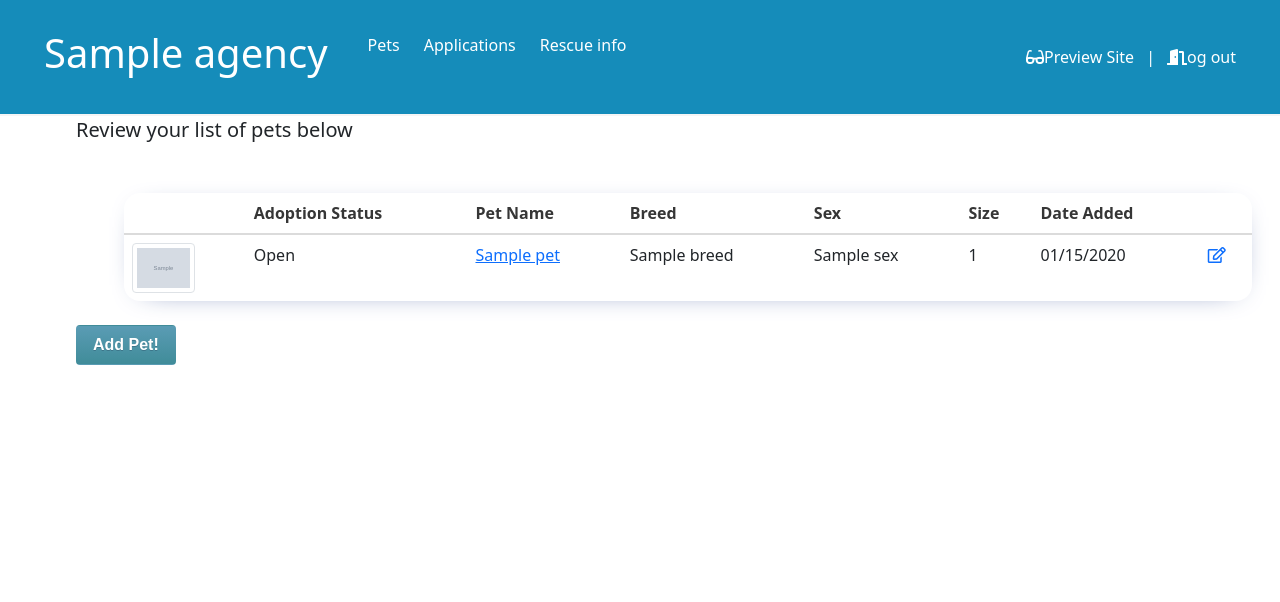
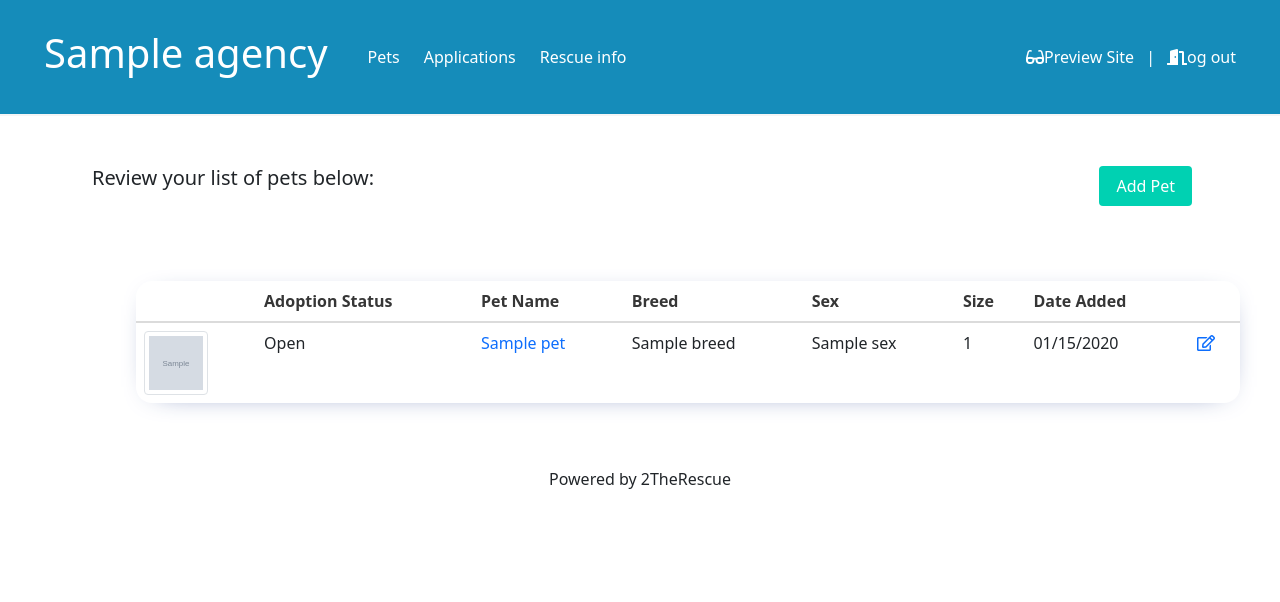
Before and after one commit to Team-Caktus/2therescue, a Django app: template templates/staff/pet_list.html in a window 1280 px wide. Shown: the top 602 px of the page. Run offline with Django 3.2, Linux system fonts and the light colour scheme; a user stored in the database is signed in; tables that the repository leaves empty hold one stand-in row (values such as "Sample post"); the template is opened without the code that fills it: most values are stand-ins (such as "Sample title", 1, 10 or a date in 2020); grey boxes marked "Sample" are stand-in pictures; parts of the project's set-up code (start-up, migrations or seed data) failed here and were passed over.

Commit message:
changed some things even though its past the cutoff time

```diff
--- a/petrescue/views.py
+++ b/petrescue/views.py
@@ -39,7 +39,7 @@ def AppView(request):
     # pet = get_object_or_404(Pet, pk=pk)
     form = AppForm(data=request.POST)
     if form.is_valid():
-        applicant = form.save(commit=False)
+        applicant = form.save()
         # applicant.pet_id = pet.pk
         applicant.save()
         return redirect(to="app_saved")
@@ -62,7 +62,7 @@ def agency(request):
         form = AgencyForm(request.POST, request.FILES)
         if form.is_valid():
             agency = form.save()
-            return redirect(to='home')
+            return redirect(to='pet_list')
 
     return render(request, "staff/agency.html", {"form": form, "agency": agency})
 
--- a/static/css/staff.css
+++ b/static/css/staff.css
@@ -78,20 +78,11 @@ header a {
 }
 
 .button {
-	box-shadow: 0px 10px 14px -7px #276873;
-	background:linear-gradient(to bottom, #599bb3 5%, #408c99 100%);
-	background-color:#599bb3;
-	border-radius:8px;
-	display:inline-block;
-	cursor:pointer;
-	color:#ffffff;
-	font-family:Arial;
-	font-size:20px;
-	font-weight:bold;
-	padding:13px 32px;
-	text-decoration:none;
-	text-shadow:0px 1px 0px #3d768a;
+    background-color: #3db39f;
+    color: white;
+    text-decoration: none;
 }
+
 /*
 .button {
     background-color: #fff;
@@ -126,6 +117,12 @@ header a {
 
 .homepage-img {
     height: 15rem;
+    object-fit: cover;
+}
+
+.img-thumbnail {
+    height: 4rem;
+    width: 4rem;
     object-fit: cover;
 }
 
@@ -278,3 +275,7 @@ table {
 td {
     padding: auto 1rem;
 }
+
+a {
+    text-decoration: none !important;
+}
--- a/templates/petrescue/application.html
+++ b/templates/petrescue/application.html
@@ -118,13 +118,9 @@
       {{ form.vet_info }}
   </div>
 </div>
-
-
-
     <div>
-      <button class="button is-info" type="submit">Apply</button>
+      <button class="button">Apply</button>
     </div>
   </form>
 </div>
-
 {% endblock %}
--- a/templates/staff/add_pet.html
+++ b/templates/staff/add_pet.html
@@ -8,7 +8,7 @@
 <form class="column" action="{% url 'add_pet' %}" method="POST" enctype="multipart/form-data">
 
     {% csrf_token %}
-    {{ form.name_of_field }}
+
 
 
 <div class="columns field is-grouped-multiline">
@@ -122,10 +122,8 @@
     {{ form.notes }}
 </div>
 </div>
-
-
     <div>
-      <button class="button is-info" type="submit">Add Pet!</button>
+      <button class="button is-info" type="submit">Add</button>
     </div>
   </form>
 </div>
--- a/templates/staff/application_list.html
+++ b/templates/staff/application_list.html
@@ -2,8 +2,8 @@
 {% load static %}
 {% block content %}
 {% if request.user.is_authenticated %}
-<p class="lead">Review your list of applications below</p>
-
+<div class="mt-4"><p class="lead">Review your list of applications below</p>
+</div>
 <table class="table">
     <thead>
       <tr>
--- a/templates/staff/pet_list.html
+++ b/templates/staff/pet_list.html
@@ -2,7 +2,16 @@
 {% load static %}
 {% block content %}
 {% if request.user.is_authenticated %}
-<p class="lead">Review your list of pets below</p>
+<div class="container is-flex-direction-column is-justify-content-space-around ml-0">
+<br />
+    <br />
+    <div class="block level is-flex-direction-row">
+
+<p class="lead ml-1 level-left is-justify-content-space-evenly">Review your list of pets below:</p>
+<div class="level-right"><a href="{% url 'add_pet' %}" class="button is-primary">Add Pet</a></div>
+</div>
+
+<div class="block is-align-content-flex-start">
 <table class="table">
     <thead>
         <tr>
@@ -21,9 +30,9 @@
         <tbody>
     {% for pet in pets %}
         <tr>
-        <td><img src="{{ pet.photo.url }}" class="img-thumbnail" alt="thumbnail-of-{{pet.name}}" style="max-height: 50px;"></td>
-        <td>{{ pet.status }}<td>
-        <a href="{% url 'admin_pet_detail' pk=pet.pk %}">{{ pet.name }}</a></td>
+        <td><img src="{{ pet.photo.url }}" class="img-thumbnail" alt="thumbnail-of-{{pet.name}}" style="height: 4rem; width: 4rem; object-fit:cover;"></td>
+        <td>{{ pet.status }}</td>
+        <td><a href="{% url 'admin_pet_detail' pk=pet.pk %}">{{ pet.name }}</a></td>
         <td>{{ pet.breed }}</td>
         <td>{{ pet.sex }}</td>
         <td>{{ pet.size }}</td>
@@ -33,12 +42,14 @@
     {% endfor %}
     </tbody>
     </table>
+</div>
+</div>
     {% else %}
     <h1>Please <a href="/accounts/login/">log in</a> to view this page.</h1>
     {% endif %}
 
 
-        <div id="application"><a href="{% url 'add_pet' %}" class="button is-info">Add Pet!</a></div>
+        <div id="application"></div>
 
 
 {% endblock %}
--- a/templates/staff_base.html
+++ b/templates/staff_base.html
@@ -5,7 +5,7 @@
 <head>
   <meta charset="UTF-8">
   <meta name="viewport" content="width=device-width, initial-scale=1.0">
-  <title>{{ agency.name }} 2therescue</title>
+  <title>2therescue</title>
   <link rel="stylesheet" href="{% static 'css/staff.css' %}" />
   <link rel="stylesheet" href="https://cdn.jsdelivr.net/npm/bulma@0.9.3/css/bulma.min.css">
   <link href="https://cdn.jsdelivr.net/npm/bootstrap@5.1.3/dist/css/bootstrap.min.css" rel="stylesheet" integrity="sha384-1BmE4kWBq78iYhFldvKuhfTAU6auU8tT94WrHftjDbrCEXSU1oBoqyl2QvZ6jIW3" crossorigin="anonymous">
@@ -13,7 +13,7 @@
 </head>
 <body>
   <header class="border-bottom header">
-    <nav class="navbar has-shadow is-spaced is-info" role="navigation" aria-label="main navigation">
+    <nav class="navbar has-shadow is-spaced level is-info" role="navigation" aria-label="main navigation">
       <div class="navbar-brand">
       <a class="navbar-item" href="{% url 'pet_list' %}"><h1>{{ agency.name }}</h1>
       </a>
@@ -23,8 +23,8 @@
         <span aria-hidden="true"></span>
       </a>
     </div>
-    <div id="navMenu" class="navbar-menu">
-      <div class="navbar-start level">
+    <div class="navbar-menu">
+      <div class="navbar-start">
       <a class="navbar-item" href="{% url 'pet_list' %}" >Pets</a>
       <a class="navbar-item" href="{% url 'applications' %}" >Applications</a>
       <a class="navbar-item" href="{% url 'agency' %}" >Rescue info</a>
@@ -32,7 +32,7 @@
       <div class="navbar-end">
         {% if request.user.is_authenticated %}
       <a class="navbar-item " href="{% url 'list_pets' %}" ><i class="fas fa-glasses white"></i>Preview Site</a>|
-      <a class="navbar-item" href="/accounts/logout/"><i class="fas fa-door-open"></i>og out</a>
+      <a class="navbar-item" href="/accounts/logout/"><i class="fas fa-door-open"></i><span style="color: transparent; font-size: .01px;">L</span>og out</a>
         {% else %}
         <a class="navbar-item" href="/accounts/login/">Login</a>
         {% endif %}
@@ -43,6 +43,7 @@
   <div class="container">
     {% block content %}{% endblock content %}
   </div>
+  <footer class="level"><p class="level-item has-text-centered">Powered by 2TheRescue</p></footer>
     <script src="{% static 'js/index-bundle.js' %}"></script>
   </body>
 </html>
```
Also changed, not shown: static/css/index.css (+10 -1 lines), templates/base.html (+11 -8 lines), templates/petrescue/pet_detail.html (+6 -6 lines).
